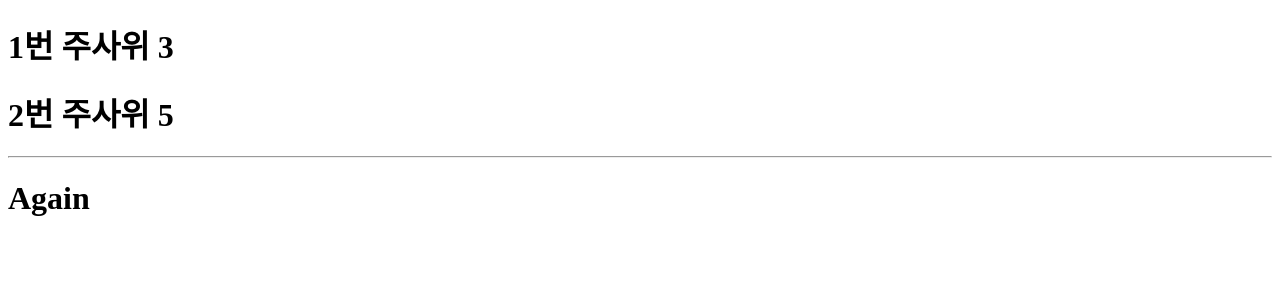
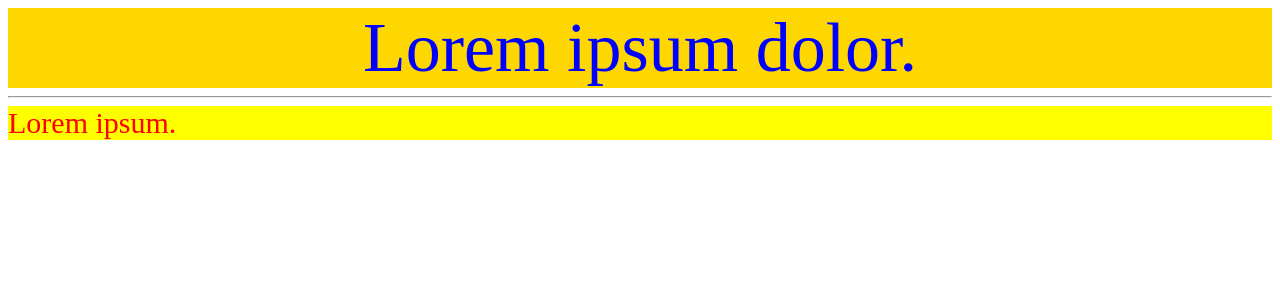
Before and after one commit to hoonil1/hoonil_react, a React (Create React App) app: page / in a window 1280 px wide. Shown: the top 300 px of the page. Built offline with nearby package versions, Linux system fonts and the light colour scheme.

Commit message:
style 인라인 스타일 적용하는 방법

```diff
--- a/src/App.js
+++ b/src/App.js
@@ -1,19 +1,22 @@
 function App() {
-  const num1 = Math.ceil(Math.random() * 6);
-  const num2 = Math.ceil(Math.random() * 6);
-  let messageClassName = "lose";
-  let message = "Again";
+  const myStyle = {
+    color: "blue",
+    backgroundColor: "gold", //lowerCamelCase 로 써야 한다
+    fontSize: "70px",
+    textAlign: "center",
+  };
+  // js object
 
-  if (num1 === num2) {
-    messageClassName = "win";
-    message = "당첨";
-  }
   return (
     <>
-      <h1>1번 주사위 {num1}</h1>
-      <h1>2번 주사위 {num2}</h1>
+      {/*style 속성은 객체로 주어야 한다*/}
+      <div style={myStyle}>Lorem ipsum dolor.</div>
       <hr />
-      <h1 className={messageClassName}>{message}</h1>
+      <div
+        style={{ color: "red", backgroundColor: "yellow", fontSize: "30px" }}
+      >
+        Lorem ipsum.
+      </div>
     </>
   );
 }
```
